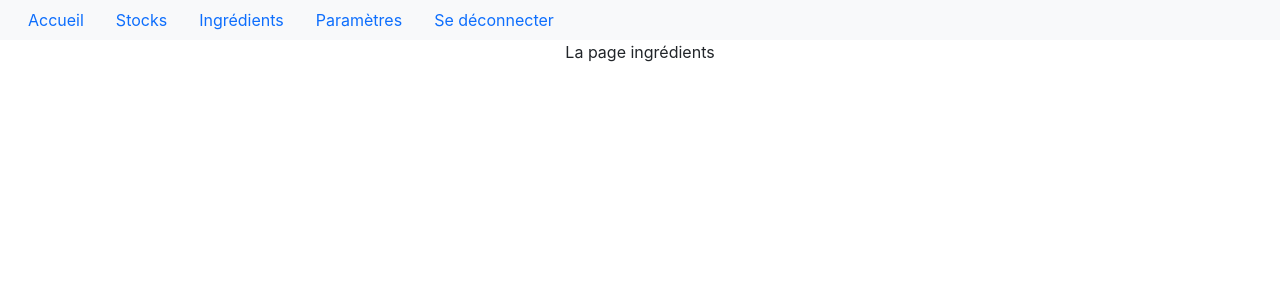
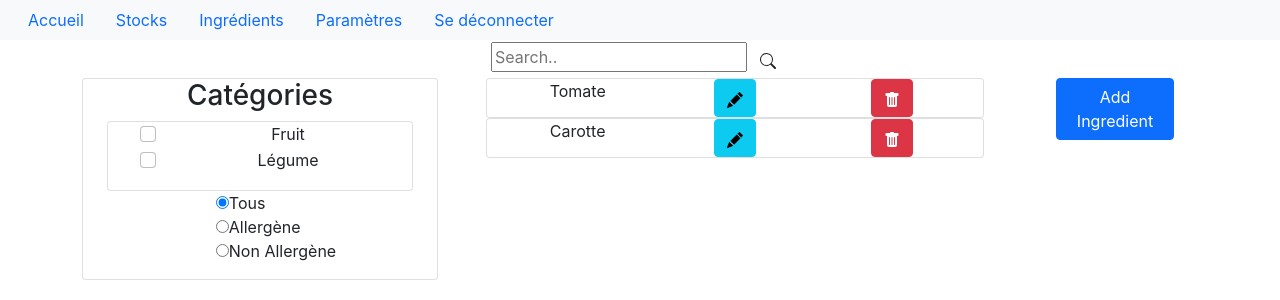
Before and after one commit to radubortan/awi-project, a React (Create React App) app: page /ingredients in a window 1280 px wide. Shown: the top 300 px of the page. Built offline with nearby package versions, Linux system fonts and the light colour scheme.

Commit message:
search bar and categories filtering

```diff
--- a/package.json
+++ b/package.json
@@ -8,6 +8,7 @@
     "@testing-library/user-event": "^12.8.3",
     "react": "^17.0.2",
     "react-dom": "^17.0.2",
+    "react-icons": "^4.3.1",
     "react-scripts": "4.0.3",
     "web-vitals": "^1.1.2"
   },
--- a/src/App.js
+++ b/src/App.js
@@ -4,7 +4,7 @@ import Home from './views/Home';
 import { BrowserRouter as Router, Routes, Route } from "react-router-dom";
 import Parameters from './views/Parameters';
 import Stocks from './views/Stocks';
-import Ingredients from './views/Ingredients';
+import Ingredients from './views/ingredients/Ingredients';
 
 function App() {
   return (
--- a/src/views/Ingredients.js
+++ /dev/null
@@ -1,10 +0,0 @@
-import React from 'react'
-function Ingredients() {
-    return (
-        <div>
-            <p>La page ingrédients</p>
-        </div>
-    );
-  }
-
-  export default Ingredients;
--- /dev/null
+++ b/src/views/ingredients/Ingredients.js
@@ -0,0 +1,73 @@
+import React, { useState } from 'react'
+import AddIngredientButton from './ingredientsComponents/AddIngredientButton';
+import Categories from './ingredientsComponents/Categories';
+import IngredientList from './ingredientsComponents/IngredientList';
+import SearchIngredientsBar from './ingredientsComponents/SearchIngredientsBar';
+function Ingredients() {
+    const INGREDIENTS = [
+        {
+            nomIng : "Tomate",
+            nomCatIng : "Fruit"
+        },
+        {
+            nomIng : "Carotte",
+            nomCatIng : "Légume"
+        }
+    ]
+
+
+    const [ingredientList, setIngredientList] = useState(INGREDIENTS)
+    //Less prioritised filtering
+    const [ingredientListForSearchBarFiltering,setingredientListForSearchBarFiltering] = useState(INGREDIENTS)
+    let filteredIngredientList = [...INGREDIENTS]
+    const searchBarFiltering = (e) => {
+        const keyword = e.target.value;
+
+        if (keyword !== '') {
+          const results = ingredientListForSearchBarFiltering.filter((ingredient) => {
+            return ingredient.nomIng.toLowerCase().startsWith(keyword.toLowerCase());
+            // Use the toLowerCase() method to make it case-insensitive
+          });
+          setIngredientList(results);
+        } else {
+          setIngredientList(ingredientListForSearchBarFiltering);
+          // If the text field is empty, show all users
+        }
+    }
+
+    const categoriesFiltering = (listOfCheckedCategories) => {
+        console.log(listOfCheckedCategories)
+        if(listOfCheckedCategories.length !== 0){
+            const results = INGREDIENTS.filter((ingredient) => {
+                return listOfCheckedCategories.includes(ingredient.nomCatIng)
+            });
+            setingredientListForSearchBarFiltering(results)
+            setIngredientList(results);
+        } else {
+            setingredientListForSearchBarFiltering(INGREDIENTS)
+            setIngredientList(INGREDIENTS);
+        }
+
+    }
+
+    return (
+        <div class="container">
+            <div class="row">
+                <SearchIngredientsBar searchBarFiltering={searchBarFiltering}/>
+            </div>
+            <div class="row">
+                <div class="col-4">
+                    <Categories categoriesFiltering={categoriesFiltering}/>
+                </div>
+                <div class="col-6">
+                    <IngredientList ingredientList={ingredientList}/>
+                </div>
+                <div class="col-2">
+                    <AddIngredientButton/>
+                </div>
+            </div>
+        </div>
+    );
+  }
+
+  export default Ingredients;
--- /dev/null
+++ b/src/views/ingredients/ingredientsComponents/AddIngredientButton.js
@@ -0,0 +1,10 @@
+import React from 'react'
+function AddIngredientButton() {
+    return (
+        <div class="container">
+            <button className="btn btn-primary">Add Ingredient</button>
+        </div>
+    );
+  }
+
+  export default AddIngredientButton;
--- /dev/null
+++ b/src/views/ingredients/ingredientsComponents/Categories.js
@@ -0,0 +1,80 @@
+import React, { useEffect, useState } from 'react'
+import styles from './Categories.module.css'
+function Categories(props) {
+    const CATEGORIES = [
+        {
+            nomCatIng: "Fruit"
+        },
+        {
+            nomCatIng: "Légume"
+        }
+    ]
+
+
+    const [checkedCategories, setCheckCategories] = useState([]);
+    const categoriesFiltering = (e) => {
+        if(e.target.checked){
+            setCheckCategories(prevState => {
+                return [...prevState,e.target.value]
+            })
+        }else {
+
+            const results = checkedCategories.filter((nomCatIng) => {
+                return nomCatIng !== e.target.value
+            })
+            setCheckCategories(results)
+        }
+    }
+
+    useEffect(() => {
+        props.categoriesFiltering(checkedCategories)
+    },[checkedCategories])
+
+    return (
+        <div class="container card">
+            <h3>Catégories</h3>
+            <div className="card">
+                <ul>
+                    {CATEGORIES.map((categorie) => {
+                        return (
+                        <li>
+                            <div class="form-check">
+                                <input
+                                    class="form-check-input"
+                                    type="checkbox"
+                                    value={categorie.nomCatIng}
+                                    id={categorie.nomCatIng}
+                                    onChange={categoriesFiltering}
+                                />
+                                <label class="form-check-label" for={categorie.nomCatIng}>
+                                {categorie.nomCatIng}
+                                </label>
+                            </div>
+                        </li>)
+
+                    })}
+                </ul>
+            </div>
+            <div class="row">
+                <div class="col-md-12">
+                <ul className={styles.alignement}>
+                    <li>
+                        <input type="radio" class="custom-control-input" id="allIngredients" name="typeIngredient" checked/>
+                        <label class="custom-control-label" for="allIngredients">Tous</label>
+                    </li>
+                    <li>
+                        <input type="radio" class="custom-control-input" id="allergen" name="typeIngredient"/>
+                        <label class="custom-control-label" for="allergen">Allergène</label>
+                    </li>
+                    <li>
+                        <input type="radio" class="custom-control-input" id="nonAllergen" name="typeIngredient"/>
+                    <label class="custom-control-label" for="nonAllergen">Non Allergène</label>
+                    </li>
+                </ul>
+                </div>
+            </div>
+        </div>
+    );
+  }
+
+  export default Categories;
--- /dev/null
+++ b/src/views/ingredients/ingredientsComponents/Categories.module.css
@@ -0,0 +1,9 @@
+.alignement {
+    display:inline-block;
+    vertical-align:middle;
+    text-align: left;
+}
+ul > li
+{
+    list-style-type: none;
+}
--- /dev/null
+++ b/src/views/ingredients/ingredientsComponents/Ingredient.js
@@ -0,0 +1,21 @@
+import React from 'react'
+import { BsPencilFill, BsTrashFill } from "react-icons/bs";
+function Ingredient(props) {
+    return (
+        <div class="container card">
+            <div class="row">
+                <div class="col align-items-center">
+                    {props.nomIng}
+                </div>
+                <div class="col">
+                    <button type="button" class="btn btn-info"><BsPencilFill /></button>
+                </div>
+                <div class="col">
+                    <button type="button" class="btn btn-danger"><BsTrashFill/></button>
+                </div>
+            </div>
+        </div>
+    );
+  }
+
+  export default Ingredient;
--- /dev/null
+++ b/src/views/ingredients/ingredientsComponents/IngredientList.js
@@ -0,0 +1,13 @@
+import React from 'react'
+import Ingredient from './Ingredient';
+function IngredientList(props) {
+    return (
+        <div class="container">
+            {props.ingredientList.map((ingredient) => (
+                <Ingredient nomIng={ingredient.nomIng}/>
+            ))}
+        </div>
+    );
+  }
+
+  export default IngredientList;
--- /dev/null
+++ b/src/views/ingredients/ingredientsComponents/SearchIngredientsBar.js
@@ -0,0 +1,14 @@
+import React from 'react'
+import { BsSearch } from "react-icons/bs";
+function SearchIngredientsBar(props) {
+    return (
+        <div class="container">
+            <input type="text" onChange={props.searchBarFiltering} placeholder="Search.." />
+            <button type="button" class="btn btn-elegant">
+                <BsSearch/>
+            </button>
+        </div>
+    );
+  }
+
+  export default SearchIngredientsBar;
```
Also changed, not shown: src/views/ingredients/Ingredients.module.css (added), 1 other file (tests, documents, lock files or other folders).
